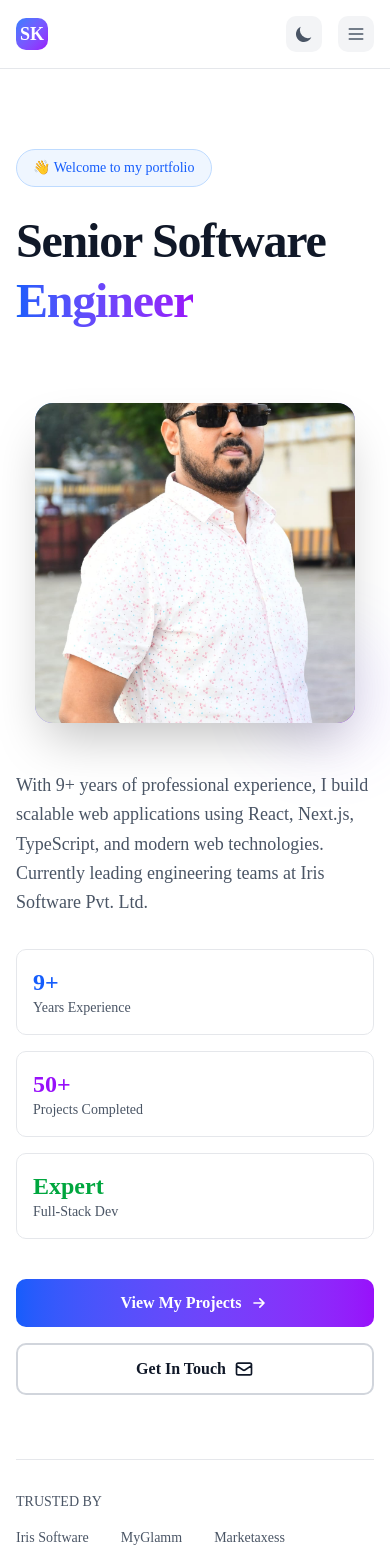
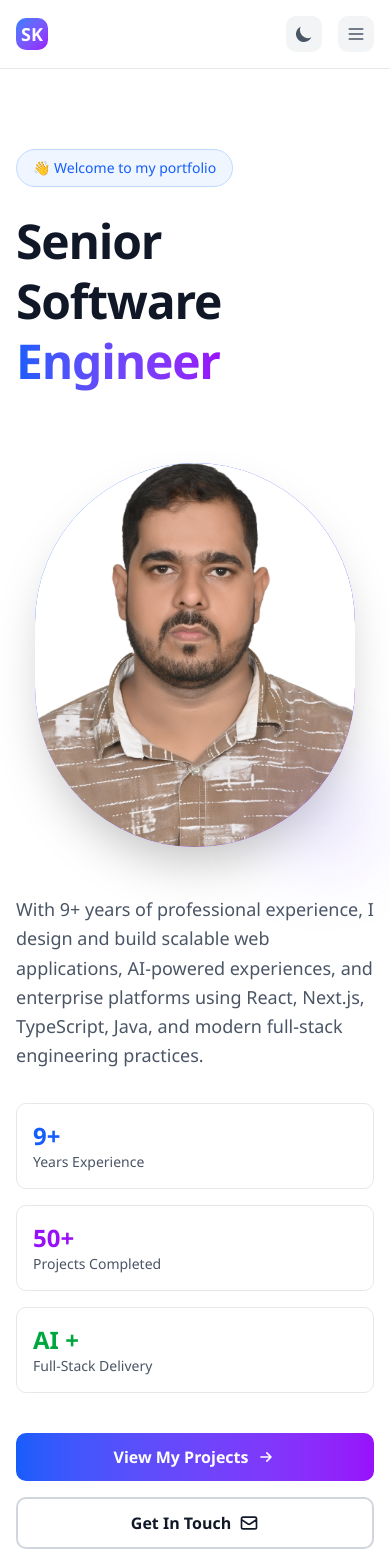
Before and after one commit to salman4Iris/portfolio_nextjs, a Next.js app: page / in a window 390 px wide. Shown: the top 1568 px of the page. Built offline with nearby package versions, Linux system fonts and the light colour scheme.

Commit message:
feat: update typography and content across components; enhance profile and project descriptions

```diff
--- a/app/globals.css
+++ b/app/globals.css
@@ -8,7 +8,7 @@
   --color-background: var(--background);
   --color-foreground: var(--foreground);
   --font-sans: var(--font-sans);
-  --font-mono: var(--font-geist-mono);
+  --font-mono: var(--font-mono);
   --font-heading: var(--font-sans);
   --color-sidebar-ring: var(--sidebar-ring);
   --color-sidebar-border: var(--sidebar-border);
@@ -49,6 +49,8 @@
 }
 
 :root {
+  --font-sans: 'Segoe UI', 'Helvetica Neue', Arial, sans-serif;
+  --font-mono: 'SFMono-Regular', 'SF Mono', Consolas, 'Liberation Mono', Menlo, monospace;
   --background: oklch(1 0 0);
   --foreground: oklch(0.145 0 0);
   --card: oklch(1 0 0);
--- a/app/layout.tsx
+++ b/app/layout.tsx
@@ -6,22 +6,11 @@
 
 import React from 'react';
 import type { Metadata, Viewport } from 'next';
-import { Geist, Geist_Mono } from 'next/font/google';
 import { ThemeProvider } from 'next-themes';
 import { Header } from '@/components/Header';
 import { Footer } from '@/components/Footer';
 import { SITE_METADATA } from '@/content/site-config';
 import './globals.css';
-
-const geistSans = Geist({
-  variable: '--font-geist-sans',
-  subsets: ['latin'],
-});
-
-const geistMono = Geist_Mono({
-  variable: '--font-geist-mono',
-  subsets: ['latin'],
-});
 
 export const metadata: Metadata = {
   title: SITE_METADATA.title,
@@ -56,11 +45,7 @@ interface RootLayoutProps {
 
 export default function RootLayout({ children }: RootLayoutProps): JSX.Element {
   return (
-    <html
-      lang="en"
-      className={`${geistSans.variable} ${geistMono.variable} scroll-smooth`}
-      suppressHydrationWarning
-    >
+    <html lang="en" className="scroll-smooth" suppressHydrationWarning>
       <head>
         <meta name="theme-color" content="#ffffff" media="(prefers-color-scheme: light)" />
         <meta name="theme-color" content="#000000" media="(prefers-color-scheme: dark)" />
--- a/components/Footer.tsx
+++ b/components/Footer.tsx
@@ -27,7 +27,7 @@ export const Footer = (): JSX.Element => {
             <h3 className="mb-4 font-semibold text-gray-900 dark:text-white">About</h3>
             <p className="text-sm text-gray-600 dark:text-gray-400">
               Senior Software Engineer with 9+ years of experience in building scalable web
-              applications and leading engineering teams.
+              applications, AI-powered digital products, and enterprise platforms.
             </p>
           </div>
 
--- a/components/Hero.tsx
+++ b/components/Hero.tsx
@@ -45,13 +45,13 @@ export const Hero = (): JSX.Element => {
 
           {/* PROFILE IMAGE */}
           {SITE_METADATA.profileImage && (
-            <div className="relative mx-auto w-full max-w-xs md:max-w-none">
-              <div className="relative aspect-square overflow-hidden rounded-2xl bg-gradient-to-br from-blue-400 to-purple-600 p-1 shadow-2xl">
+            <div className="relative mx-auto w-full max-w-xs md:max-w-none flex justify-center">
+              <div className="relative h-96 w-96 overflow-hidden rounded-full bg-gradient-to-br from-blue-400 to-purple-600 p-1 shadow-2xl">
                 <Image
                   src={SITE_METADATA.profileImage}
                   alt={SITE_METADATA.author}
                   fill
-                  className="rounded-xl object-cover"
+                  className="rounded-full object-cover object-center"
                   priority
                   sizes="(max-width: 768px) 100vw, 50vw"
                 />
@@ -65,9 +65,9 @@ export const Hero = (): JSX.Element => {
         <div className="mt-12">
 
           <p className="mb-8 max-w-2xl text-lg leading-relaxed text-gray-600 dark:text-gray-400 sm:text-xl">
-            With 9+ years of professional experience, I build scalable web applications using React,
-            Next.js, TypeScript, and modern web technologies. Currently leading engineering teams at
-            Iris Software Pvt. Ltd.
+            With 9+ years of professional experience, I design and build scalable web applications,
+            AI-powered experiences, and enterprise platforms using React, Next.js, TypeScript,
+            Java, and modern full-stack engineering practices.
           </p>
         </div>
 
@@ -82,8 +82,8 @@ export const Hero = (): JSX.Element => {
             <p className="text-sm text-gray-600 dark:text-gray-400">Projects Completed</p>
           </div>
           <div className="rounded-lg border border-gray-200 bg-white/50 p-4 backdrop-blur-sm dark:border-gray-800 dark:bg-gray-900/50">
-            <div className="text-2xl font-bold text-green-600 dark:text-green-400">Expert</div>
-            <p className="text-sm text-gray-600 dark:text-gray-400">Full-Stack Dev</p>
+            <div className="text-2xl font-bold text-green-600 dark:text-green-400">AI +</div>
+            <p className="text-sm text-gray-600 dark:text-gray-400">Full-Stack Delivery</p>
           </div>
         </div>
 
--- a/content/projects.ts
+++ b/content/projects.ts
@@ -8,6 +8,26 @@ import type { Project } from '@/types';
 
 export const PROJECTS: readonly Project[] = [
   {
+    id: 'hiset-chatbot',
+    title: 'HiSet Chatbot Web Application',
+    description:
+      'Developed a Next.js-based AI chatbot that transforms natural language questions into database queries and delivers relevant results in a conversational format. The solution helps users retrieve information faster without requiring technical query knowledge, while keeping the experience responsive and user-friendly.',
+    shortDescription:
+      'AI-powered chatbot for natural-language database interaction',
+    technologies: ['Next.js', 'ReactJS', 'JavaScript', 'AI Chatbot'],
+    duration: 'Apr 2026 - Present',
+    role: 'Senior Frontend Engineer',
+    company: 'Iris Software Pvt. Ltd.',
+    highlights: [
+      'Natural-language querying for database information',
+      'Conversational UI built with Next.js and React',
+      'Improved accessibility of data retrieval for non-technical users',
+      'Productized AI-driven user experience',
+    ],
+    featured: true,
+    links: {},
+  },
+  {
     id: 'rems',
     title: 'Regulatory Execution Management System (REMS)',
     description:
@@ -15,7 +35,7 @@ export const PROJECTS: readonly Project[] = [
     shortDescription:
       'Web-based trading system with real-time compliance monitoring and regulatory reporting',
     technologies: ['ReactJS', 'Redux', 'TypeScript', 'Node.js', 'Java', 'Oracle SQL'],
-    duration: 'April 2024 - Present',
+    duration: 'Apr 2024 - Jan 2026',
     role: 'Senior React Developer',
     company: 'Iris Software Pvt. Ltd.',
     highlights: [
@@ -36,7 +56,7 @@ export const PROJECTS: readonly Project[] = [
       'A comprehensive Dealer Admin portal enabling clients to manage product approvals, regional deactivations, and sales coverage assignments. The portal provides intuitive workflows for product governance and relationship management with real-time updates and collaborative features.',
     shortDescription: 'Dealer Admin portal for product management and sales coverage',
     technologies: ['React', 'Redux', 'TypeScript', 'Material Design', 'HTML5', 'CSS3'],
-    duration: 'Sep 2021 - Present',
+    duration: 'Sep 2021 - Jan 2026',
     role: 'React Developer',
     company: 'Iris Software Pvt. Ltd.',
     highlights: [
@@ -102,7 +122,7 @@ export const PROJECTS: readonly Project[] = [
       'Full-stack development of a comprehensive portal managing country details, client information, dealers, and products with complex relationship mappings. Maintained features and implemented client-requested updates with a focus on data integrity and accurate reporting.',
     shortDescription: 'Portal for managing clients, dealers, and counterparty relationships',
     technologies: ['Angular', 'TypeScript', 'JavaScript', 'HTML5', 'CSS3', 'Java', 'Oracle SQL'],
-    duration: 'Jan 2021 - Present',
+    duration: 'Jan 2021 - Jan 2026',
     role: 'Full Stack Developer',
     company: 'Iris Software Pvt. Ltd.',
     highlights: [
@@ -122,7 +142,7 @@ export const PROJECTS: readonly Project[] = [
       'Developed and maintained a trading platform enabling users to trade instruments including loans, cash, and bonds. Provided comprehensive instrument management, real-time trading capabilities, and detailed transaction tracking with role-based access control.',
     shortDescription: 'Trading platform for managing financial instruments',
     technologies: ['Angular', 'TypeScript', 'JavaScript', 'HTML5', 'CSS3', 'Java', 'Oracle SQL'],
-    duration: 'Dec 2021 - Present',
+    duration: 'Dec 2021 - Jan 2026',
     role: 'Full Stack Developer',
     company: 'Iris Software Pvt. Ltd.',
     highlights: [
--- a/content/site-config.ts
+++ b/content/site-config.ts
@@ -7,15 +7,15 @@
 import type { SiteMetadata, NavigationItem } from '@/types';
 
 export const SITE_METADATA: SiteMetadata = {
-  title: 'Salman Khan - Senior Software Engineer',
+  title: 'Salman Khan | Senior Software Engineer',
   description:
-    'Senior Software Engineer with 9+ years of experience in React, Next.js, Node.js, and full-stack development. Specialized in building scalable web applications and leading engineering teams.',
+    'Senior Software Engineer with 9+ years of experience building scalable web applications, AI-powered products, and enterprise platforms using React, Next.js, Node.js, TypeScript, and Java.',
   author: 'Salman Khan',
   email: 'khansalman752@gmail.com',
   phone: '+91-9029051642',
   location: 'Mumbai-400043, Maharashtra, India',
   timezone: 'IST (UTC+5:30)',
-  profileImage: '/salman.jpeg',
+  profileImage: '/SalmanPhotoPassportSize.jpeg',
   resumeLink: '/SalmanCVFull_9yrs.pdf',
   socialLinks: {
     linkedin: 'https://www.linkedin.com/in/salman-khan-a62ab2a2/',
@@ -85,16 +85,16 @@ export const ABOUT_CONTENT: Readonly<{
   highlights: readonly string[];
 }> = {
   title: 'Senior Software Engineer',
-  subtitle: 'Building scalable web applications with modern technologies',
-  bio: 'With 9+ years of professional experience, I am a Senior Software Engineer specializing in full-stack web development. I have led teams through complex projects, optimized performance for high-traffic applications, and mentored junior developers. My expertise spans React, Next.js, TypeScript, Node.js, and various backend technologies. Currently, I work at Iris Software Pvt. Ltd., where I architect and lead the development of intricate web applications including regulatory trading platforms.',
+  subtitle: 'Building scalable web applications, AI experiences, and enterprise platforms',
+  bio: 'I am a Senior Software Engineer with 9+ years of experience delivering web applications that improve business operations, user experience, and system scalability. My work spans React, Next.js, Angular, TypeScript, Java, Node.js, and full-stack product development. At Iris Software Pvt. Ltd., I lead solution delivery for complex enterprise platforms including REMS, OneView, Dealer Admin, and AI-powered chatbot experiences that transform natural language questions into database-driven insight.',
   highlights: [
-    'Senior Software Engineer with 9+ years experience',
-    'Expert in React, Next.js, TypeScript, and full-stack development',
-    'Led development of regulatory trading systems (REMS) for financial markets',
-    'Successfully migrated large-scale e-commerce platform from Angular to React',
-    'Proven track record of performance optimization and user experience improvement',
-    'Strong leadership and mentoring capabilities',
-    'Proficient with CI/CD, Docker, and modern DevOps practices',
+    '9+ years of experience in full-stack web development and architecture',
+    'Built AI-powered chatbot interfaces with Next.js to convert user questions into database queries',
+    'Led delivery of regulatory trading systems and enterprise portals for financial markets',
+    'Successfully migrated large-scale e-commerce products from Angular to React/Next.js',
+    'Strong experience in performance optimization, API integrations, and analytics',
+    'Mentored team members and managed project delivery across cross-functional teams',
+    'Proficient in CI/CD, Docker, testing, and modern engineering best practices',
   ],
 };
 
```
Also changed, not shown: content/experience.ts (+5 -3 lines), public/SalmanPhotoPassportSize.jpeg (added), 1 other file (tests, documents, lock files or other folders).
